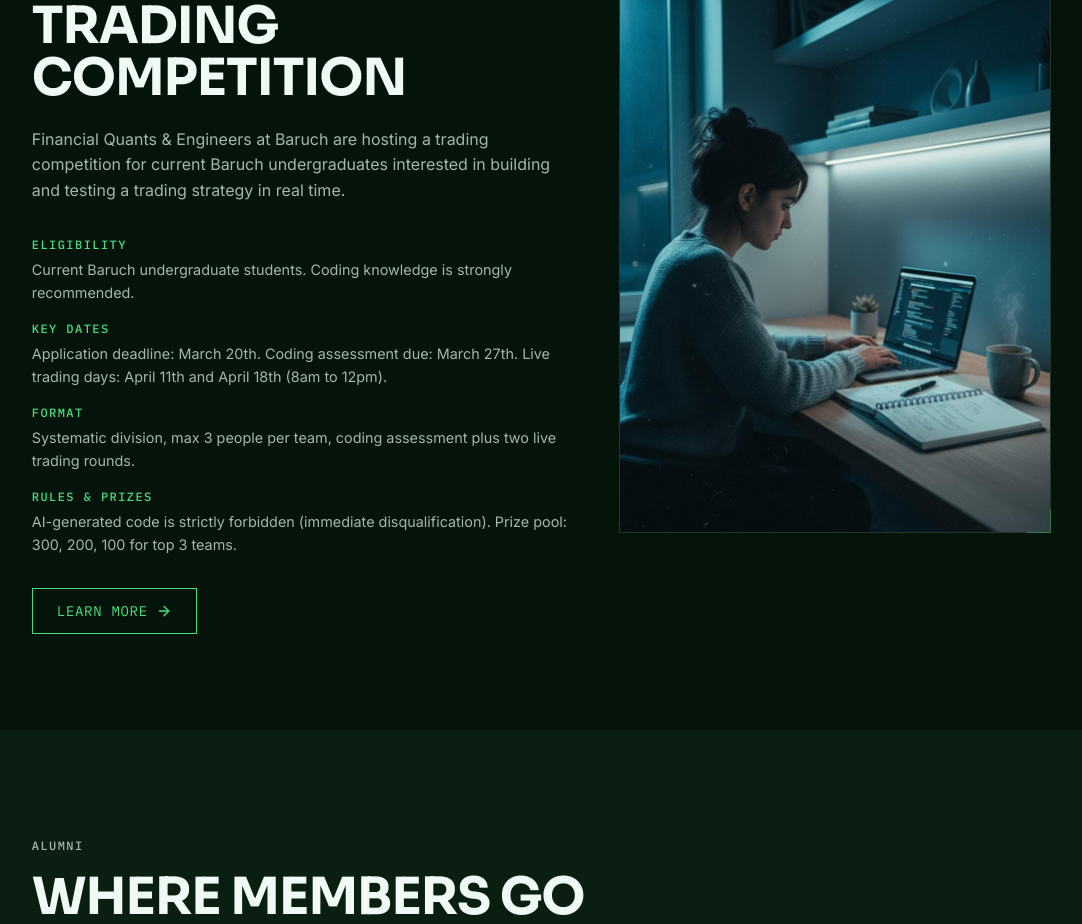
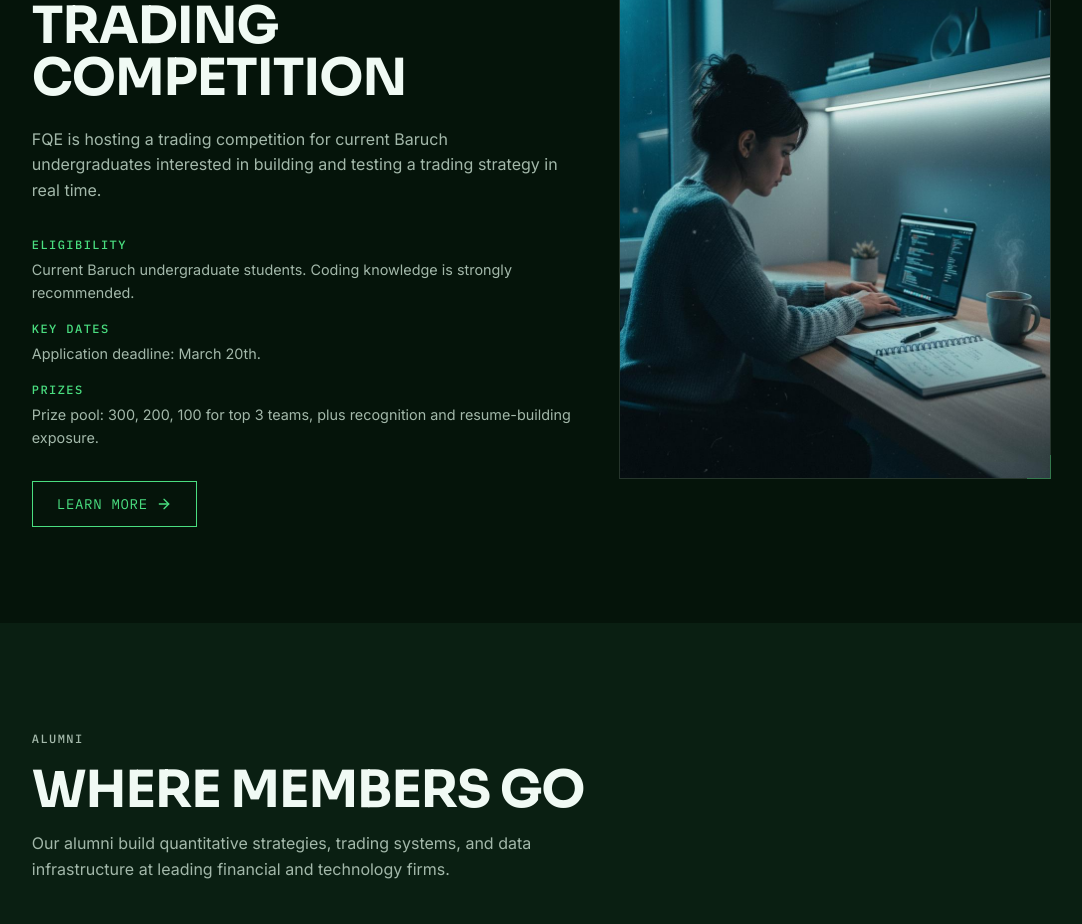
Before and after one commit to LifeDisparity/LifeDisparity.github.io, a React (Vite) app: page / in a window 1280 px wide. Shown: the part 2640-3564 px from the top of the page, without its empty margins (45-1127 px from the left). Built offline with nearby package versions, Linux system fonts and the light colour scheme.

Commit message:
Update main competition section details

```diff
--- a/src/App.tsx
+++ b/src/App.tsx
@@ -75,14 +75,13 @@ function App() {
           layout="right-photo"
           microLabel="Competition"
           headline="1st Annual Undergraduate Trading Competition"
-          body="Financial Quants & Engineers at Baruch are hosting a trading competition for current Baruch undergraduates interested in building and testing a trading strategy in real time."
+          body="FQE is hosting a trading competition for current Baruch undergraduates interested in building and testing a trading strategy in real time."
           imageSrc="/resources_working.jpg"
           imageAlt="Students working with laptops and notebooks"
           items={[
             { label: 'Eligibility', description: 'Current Baruch undergraduate students. Coding knowledge is strongly recommended.' },
-            { label: 'Key Dates', description: 'Application deadline: March 20th. Coding assessment due: March 27th. Live trading days: April 11th and April 18th (8am to 12pm).' },
-            { label: 'Format', description: 'Systematic division, max 3 people per team, coding assessment plus two live trading rounds.' },
-            { label: 'Rules & Prizes', description: 'AI-generated code is strictly forbidden (immediate disqualification). Prize pool: 300, 200, 100 for top 3 teams.' },
+            { label: 'Key Dates', description: 'Application deadline: March 20th.' },
+            { label: 'Prizes', description: 'Prize pool: 300, 200, 100 for top 3 teams, plus recognition and resume-building exposure.' },
           ]}
           ctaText="Learn More"
           ctaHref={COMPETITIONS_HASH}
```
